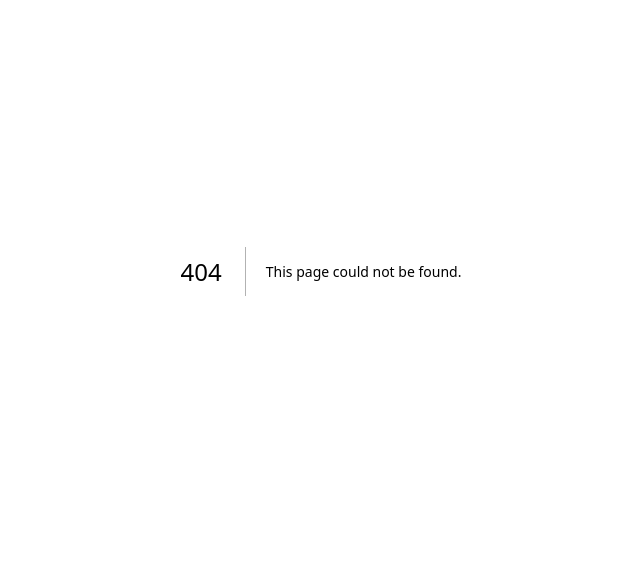
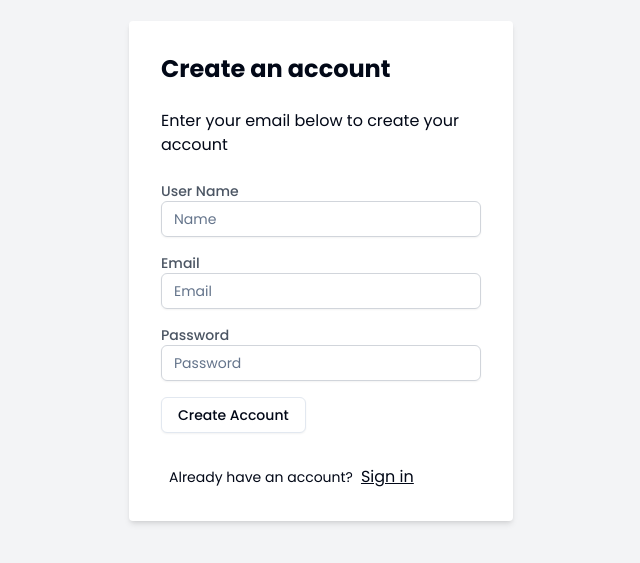
Before and after one commit to VIGNESH-2406/rto-space-fe, a Next.js app: page /register in a window 1280 px wide. Before the commit this address had no page. Shown: the part 129-692 px from the top of the page, without its empty margins (319-959 px from the left). Built offline with nearby package versions, Linux system fonts and the light colour scheme.

Commit message:
login and register pages (#5)
* login and register pages

* input validation for email & password and username to emali changes

* auth functionality with toasts and added username field

---------

Co-authored-by: vignesh paulraj <vignesh.paulraj@mfscapitalpartners.com>

```diff
--- a/app/layout.js
+++ b/app/layout.js
@@ -1,6 +1,7 @@
 import { Inter } from "next/font/google";
 import "@/styles/globals.css";
 import { cn } from "@/lib/utils";
+import { Toaster } from "@/components/ui/toaster"
 
 const inter = Inter({ subsets: ["latin"] });
 
@@ -25,6 +26,7 @@ export default function RootLayout({ children }) {
         )}
       >
         {children}
+        <Toaster />
       </body>
     </html>
   );
--- /dev/null
+++ b/app/login/page.js
@@ -0,0 +1,114 @@
+"use client"
+import React from 'react';
+import { useRouter } from 'next/navigation';
+import { useForm } from 'react-hook-form';
+import { zodResolver } from '@hookform/resolvers/zod';
+import { z } from 'zod';
+import axios from 'axios';
+import { Button } from '@/components/ui/button';
+import { Input } from '@/components/ui/input';
+import Link from 'next/link';
+import { useToast } from "@/components/ui/use-toast"
+
+// Define Zod schema for form validation
+const schema = z.object({
+  email: z.string().email('Invalid email format').refine(data => {
+    // Custom validation function for email
+    const isValidEmail = /\S+@\S+\.(com|in)$/.test(data);
+    return isValidEmail || 'Invalid email format';
+  }),
+  password: z.string().min(6),
+
+});
+
+const Login = () => {
+  const router = useRouter();
+  const { toast } = useToast()
+
+  const { handleSubmit, register, formState: { errors } } = useForm({
+    resolver: zodResolver(schema),
+  });
+
+  const onSubmit = async (data) => {
+    // Make API call to your backend with the provided credentials
+    try {
+      const response = await axios.post('http://localhost:3027/api/login', data);
+
+      if (response.data.success) {
+        // Redirect to the dashboard or another page upon successful login
+        toast({
+          title: "Login Success",
+          description: response.data.success,
+        })
+        router.push('/');
+      } else {
+
+        toast({
+          title: "Login Failed",
+          description: response.data.error,
+        })
+
+        router.push('/register');
+      }
+    } catch (error) {
+      // Handle login failure, show error message, etc.
+      toast({
+        title: "Login Failed",
+        description: error.response.data.message,
+      })
+      console.error('Error during login:',  error.response.data.message);
+    }
+  };
+
+  return (
+    <div className="min-h-screen flex items-center justify-center bg-gray-100">
+      <div className="bg-white p-8 rounded shadow-md w-96">
+        <h1 className="text-2xl font-semibold mb-6">Login</h1>
+        <form onSubmit={handleSubmit(onSubmit)}>
+          <div className="mb-4">
+            <label htmlFor="email" className="block text-sm font-medium text-gray-600">
+              Email
+            </label>
+
+            <Input
+              type="text"
+              placeholder="Email"
+              {...register('email')}
+              className={`border ${errors.email ? 'border-red-500' : 'border-gray-300'} px-3 py-2 rounded-md w-full`}
+            />
+            {errors.email && (
+              <span className="text-red-500 text-sm">{errors.email.message}</span>
+            )}
+          </div>
+          <div className="mb-4">
+            <label htmlFor="password" className="block text-sm font-medium text-gray-600">
+              Password
+            </label>
+
+            <Input
+              type="password"
+              placeholder="Password"
+              {...register('password')}
+              className={`border ${errors.password ? 'border-red-500' : 'border-gray-300'} px-3 py-2 rounded-md w-full`}
+            />
+            {errors.password && (
+              <span className="text-red-500 text-sm">{errors.password.message}</span>
+            )}
+          </div>
+
+          <Button type="submit" variant="outline">
+            Login
+          </Button>
+        </form>
+        <div className='flex items-center mt-8 ml-2'>
+          <p className='text-sm'>Don't have an account?</p>
+          <Link href="/register">
+            <p className="ml-2 underline">Register</p>
+          </Link>
+        </div>
+      </div>
+    </div>
+  );
+};
+
+export default Login;
--- /dev/null
+++ b/app/register/page.js
@@ -0,0 +1,131 @@
+"use client"
+
+// Import necessary dependencies
+import React from 'react';
+import { useRouter } from 'next/navigation';
+import { useForm } from 'react-hook-form';
+import { zodResolver } from '@hookform/resolvers/zod';
+import { z } from 'zod';
+import { Button } from '@/components/ui/button';
+import { Input } from '@/components/ui/input';
+import axios from 'axios';
+import Link from 'next/link';
+import { useToast } from "@/components/ui/use-toast"
+
+// Define Zod schema for form validation
+const schema = z.object({
+  name: z.string().min(2, 'Name must be at least 2 characters'),
+  email: z.string().email('Invalid email format').refine(data => {
+    // Custom validation function for email
+    const isValidEmail = /\S+@\S+\.(com|in)$/.test(data);
+    return isValidEmail || 'Invalid email format';
+  }),
+  password: z.string().min(6),
+
+});
+
+const Register = () => {
+  const router = useRouter();
+  const { toast } = useToast()
+
+  const { handleSubmit, register, formState: { errors } } = useForm({
+    resolver: zodResolver(schema),
+  });
+
+  const onSubmit = async (data) => {
+    // Make API call to your backend with the provided credentials
+    try {
+      const response = await axios.post('http://localhost:3027/api/register', data);
+
+      if (response.data.success) {
+        // Redirect to the dashboard or another page upon successful registration
+        toast({
+          title: "Login Success",
+          description: response.data.message,
+        })
+        router.push('/login');
+      } else {
+        // Handle registration failure, show error message, etc.
+        toast({
+          title: "Login Failed",
+          description: response.data.error,
+        })
+        router.push('/register');
+      }
+    } catch (error) {
+      toast({
+        title: "Registration Failed",
+        description: error.response.data.message,
+      })
+      console.error('Error during registration:', error.response.data.message);
+    }
+  };
+
+  return (
+    <div className="min-h-screen flex items-center justify-center bg-gray-100">
+      <div className="bg-white p-8 rounded shadow-md w-96">
+        <h1 className="text-2xl font-semibold mb-6">Create an account</h1>
+        <p className="font-sm mb-6">Enter your email below to create your account</p>
+        <form onSubmit={handleSubmit(onSubmit)}>
+          <div className="mb-4">
+            <label htmlFor="name" className="block text-sm font-medium text-gray-600">
+              User Name
+            </label>
+
+            <Input
+              type="name"
+              placeholder="Name"
+              {...register('name')}
+              className={`border ${errors.email ? 'border-red-500' : 'border-gray-300'} px-3 py-2 rounded-md w-full`}
+            />
+            {errors.name && (
+              <span className="text-red-500 text-sm">{errors.name.message}</span>
+            )}
+          </div>
+          <div className="mb-4">
+            <label htmlFor="email" className="block text-sm font-medium text-gray-600">
+              Email
+            </label>
+
+            <Input
+              type="email"
+              placeholder="Email"
+              {...register('email')}
+              className={`border ${errors.email ? 'border-red-500' : 'border-gray-300'} px-3 py-2 rounded-md w-full`}
+            />
+            {errors.email && (
+              <span className="text-red-500 text-sm">{errors.email.message}</span>
+            )}
+          </div>
+          <div className="mb-4">
+            <label htmlFor="password" className="block text-sm font-medium text-gray-600">
+              Password
+            </label>
+
+            <Input
+              type="password"
+              placeholder="Password"
+              {...register('password')}
+              className={`border ${errors.password ? 'border-red-500' : 'border-gray-300'} px-3 py-2 rounded-md w-full`}
+            />
+            {errors.password && (
+              <span className="text-red-500 text-sm">{errors.password.message}</span>
+            )}
+          </div>
+
+          <Button type="submit" variant="outline">
+            Create Account
+          </Button>
+        </form>
+        <div className='flex items-center mt-8 ml-2'>
+          <p className='text-sm'>Already have an account?</p>
+          <Link href="/login">
+            <p className="ml-2 underline">Sign in</p>
+          </Link>
+        </div>
+      </div>
+    </div>
+  );
+};
+
+export default Register;
--- a/package.json
+++ b/package.json
@@ -25,6 +25,7 @@
     "@radix-ui/react-toast": "^1.1.5",
     "@radix-ui/react-tooltip": "^1.0.7",
     "@tanstack/react-table": "^8.13.2",
+    "axios": "^1.6.7",
     "class-variance-authority": "^0.7.0",
     "clsx": "^2.1.0",
     "cmdk": "^0.2.1",
```
